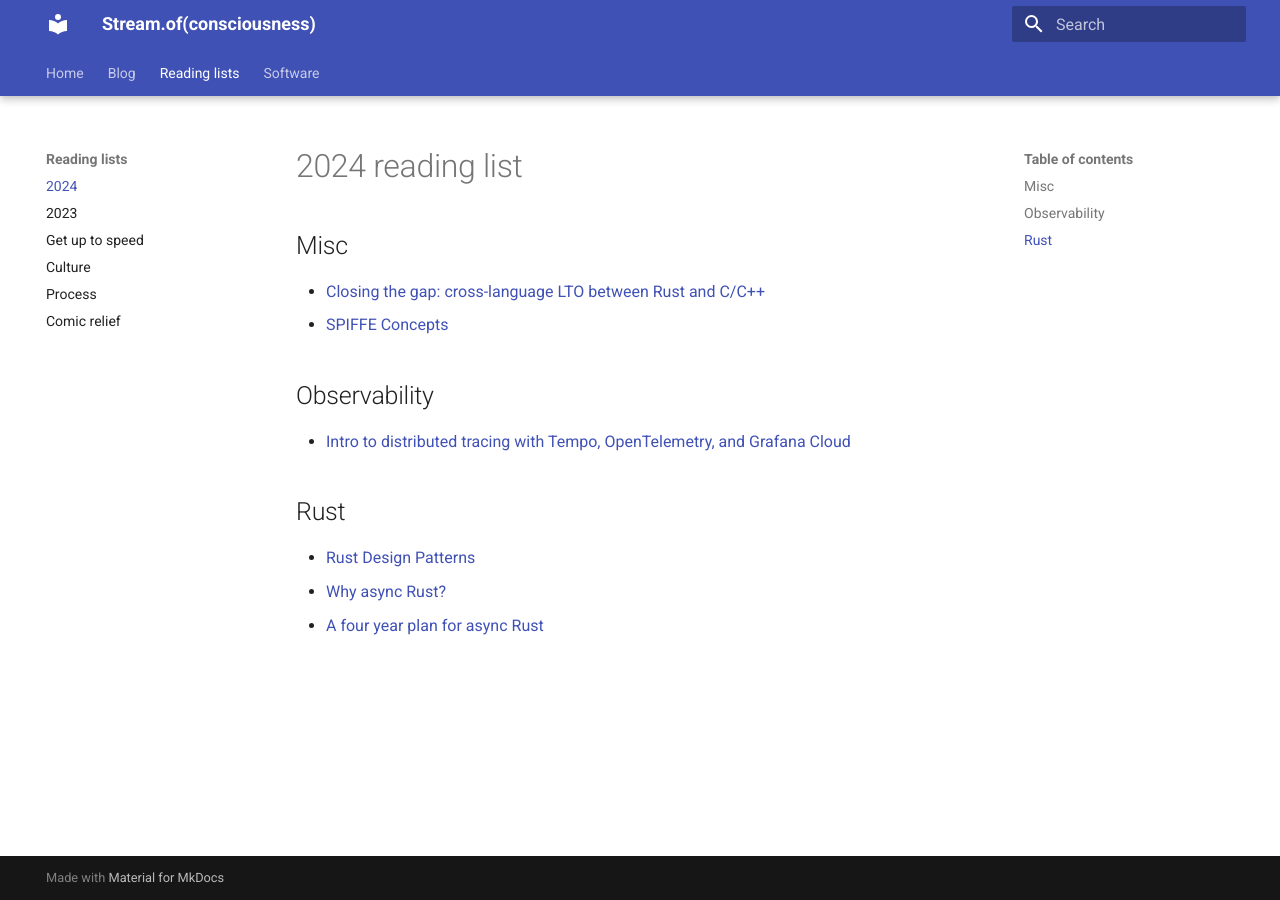
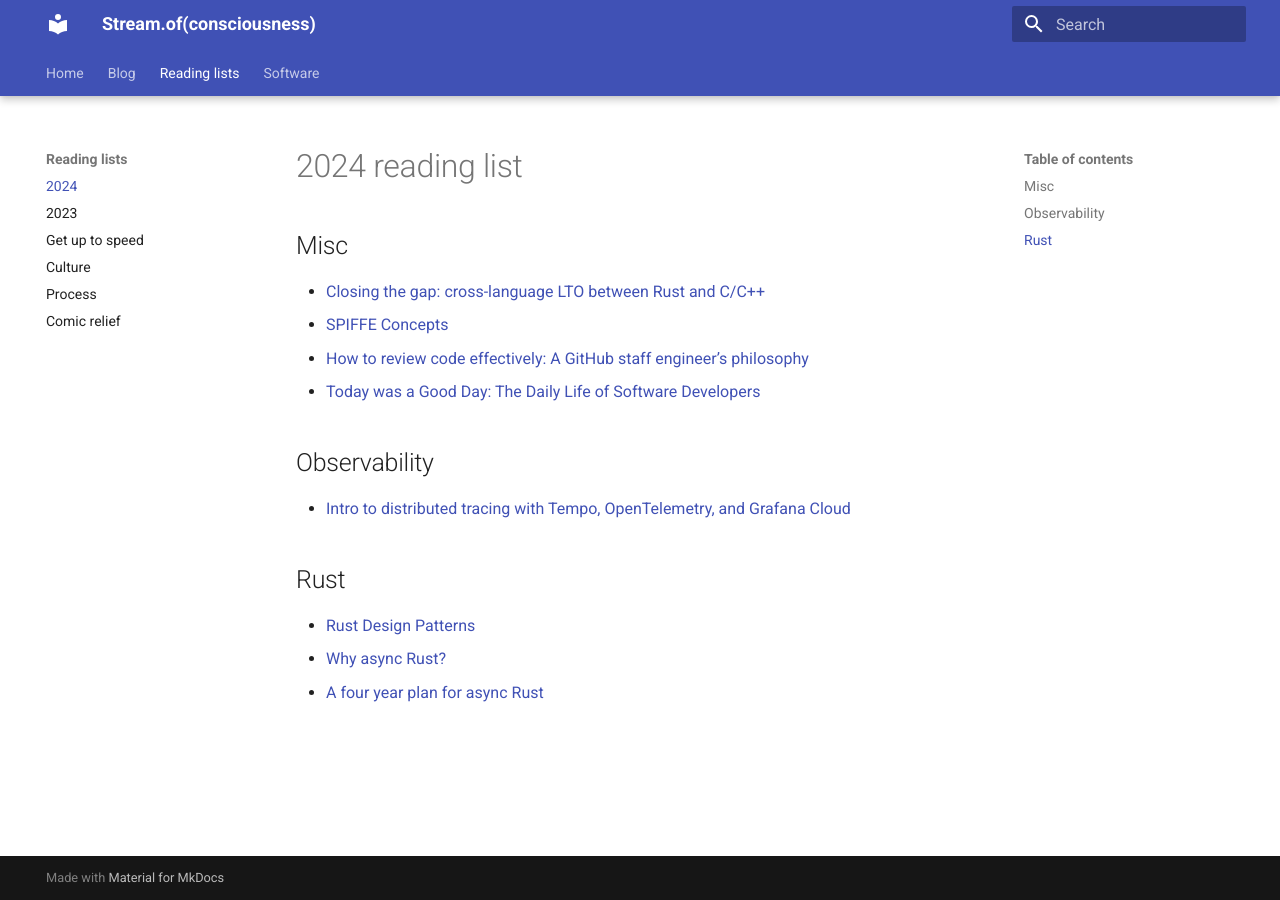
Before and after one commit to sed-i/sed-i.github.io, an MkDocs documentation site: the page built from docs/reading-list/2024.md, in a window 1280 px wide. Built offline with MkDocs 1.6.1 and Material for MkDocs 9.7.7, drawn with Linux system fonts in a browser that asks for light colours.

Commit message:
Update 2024.md

```diff
--- a/docs/reading-list/2024.md
+++ b/docs/reading-list/2024.md
@@ -3,6 +3,8 @@
 ## Misc
 - [Closing the gap: cross-language LTO between Rust and C/C++](https://blog.llvm.org/2019/09/closing-gap-cross-language-lto-between.html)
 - [SPIFFE Concepts](https://spiffe.io/docs/latest/spiffe-about/spiffe-concepts/)
+- [How to review code effectively: A GitHub staff engineer’s philosophy](https://github.blog/developer-skills/github/how-to-review-code-effectively-a-github-staff-engineers-philosophy/)
+- [Today was a Good Day: The Daily Life of Software Developers](https://www.microsoft.com/en-us/research/uploads/prod/2019/04/devtime-preprint-TSE19.pdf)
 
 ## Observability
 - [Intro to distributed tracing with Tempo, OpenTelemetry, and Grafana Cloud](https://grafana.com/blog/2021/09/23/intro-to-distributed-tracing-with-tempo-opentelemetry-and-grafana-cloud/)
```
